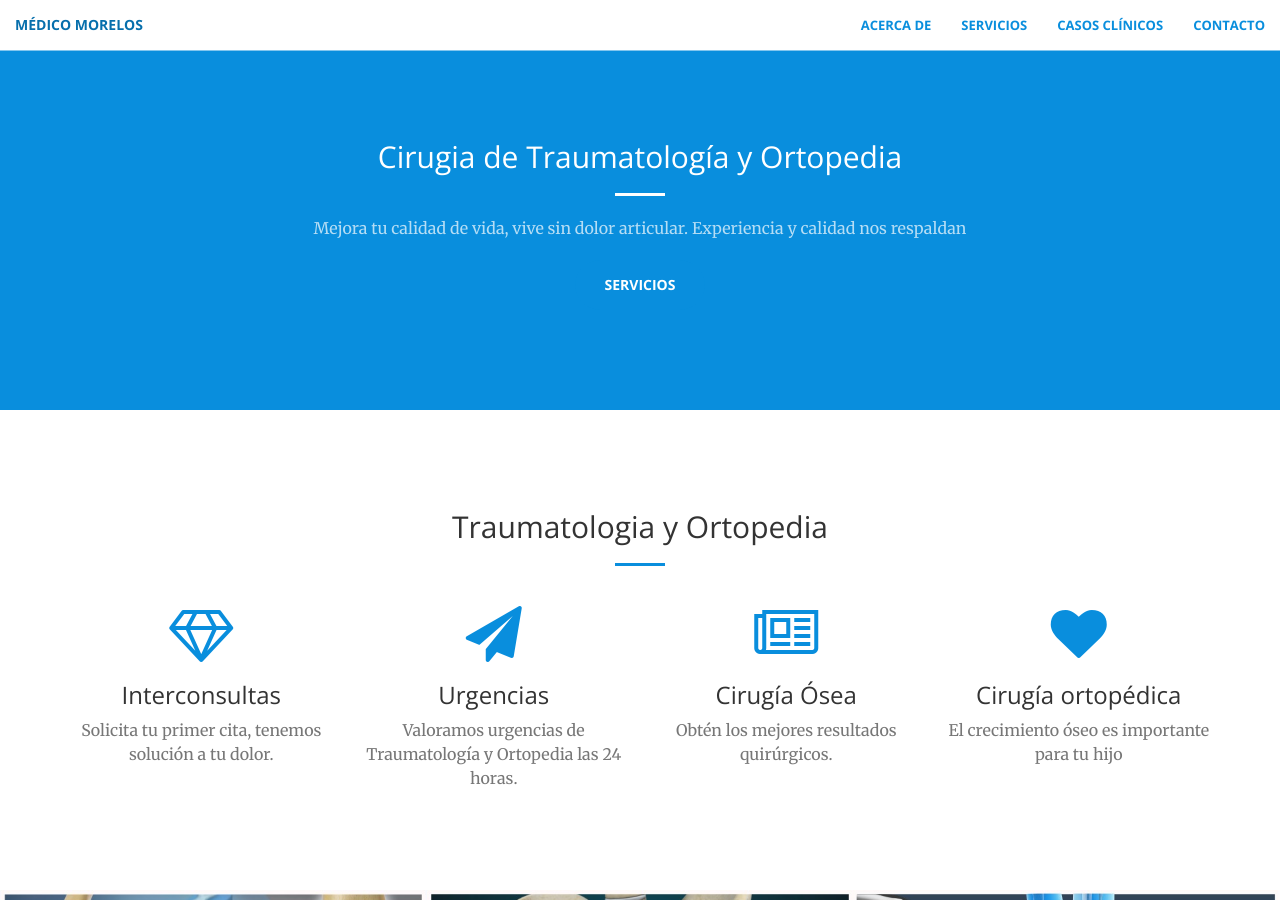
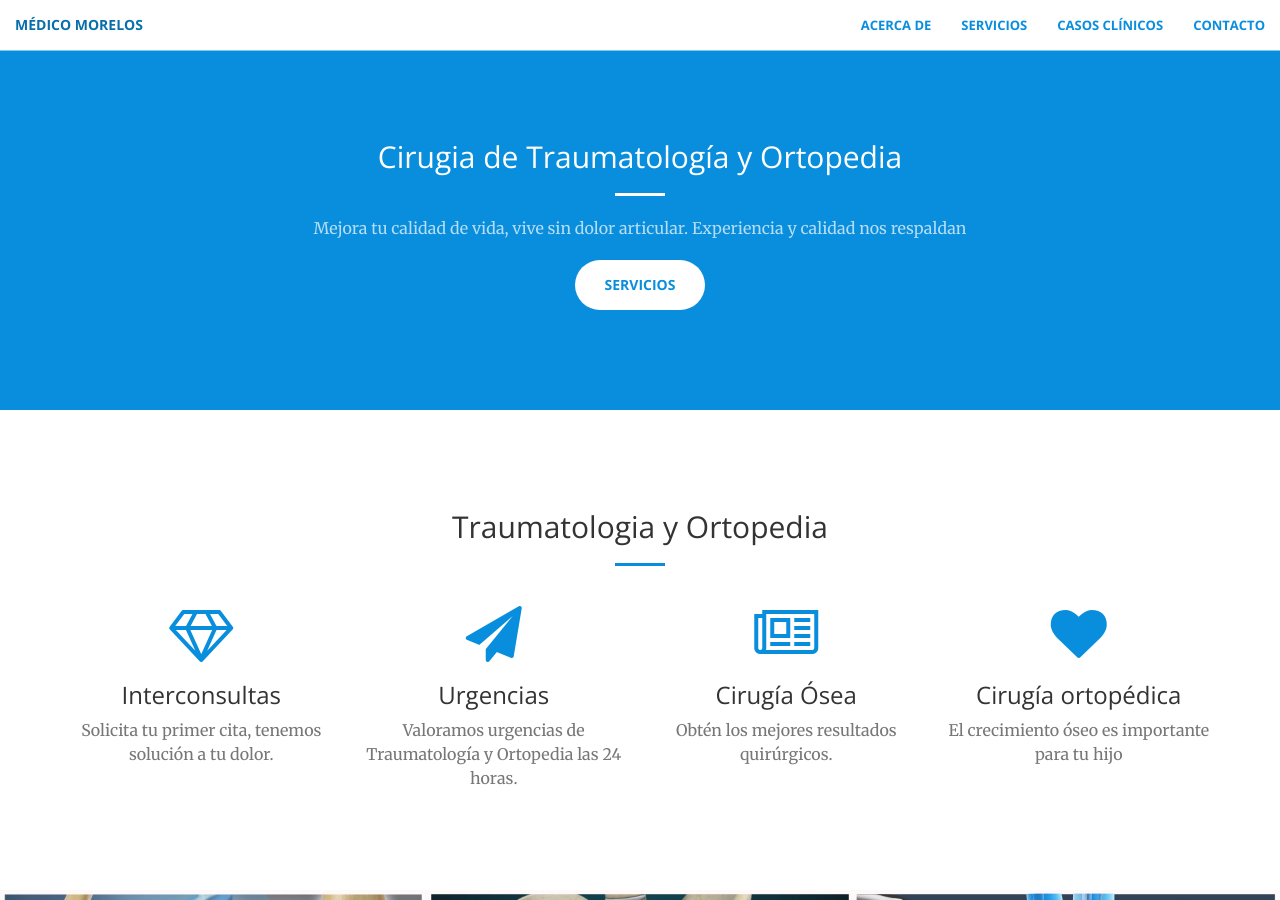
Before and after one commit to MedicoMorales/MedicoMorelos, a Jekyll site: the page built from index.html, in a window 1280 px wide and 900 px high, scrolled down 860 px. Built offline with Jekyll 4.4.1, drawn with Linux system fonts in a browser that asks for light colours.

Commit message:
Update call-to-action.html

```diff
--- a/_includes/call-to-action.html
+++ b/_includes/call-to-action.html
@@ -5,7 +5,7 @@
                 <h2 class="section-heading">Cirugia de Traumatología y Ortopedia</h2>
                 <hr class="light">
                 <p class="text-faded">Mejora tu calidad de vida, vive sin dolor articular. Experiencia y calidad nos respaldan</p>
-                <a  class="btn btn-primary btn-xl page-scroll"  href="#services">Servicios</a>
+                <a  class="btn btn-default btn-xl page-scroll"  href="#services">Servicios</a>
             </div>
         </div>
     </div>
```
